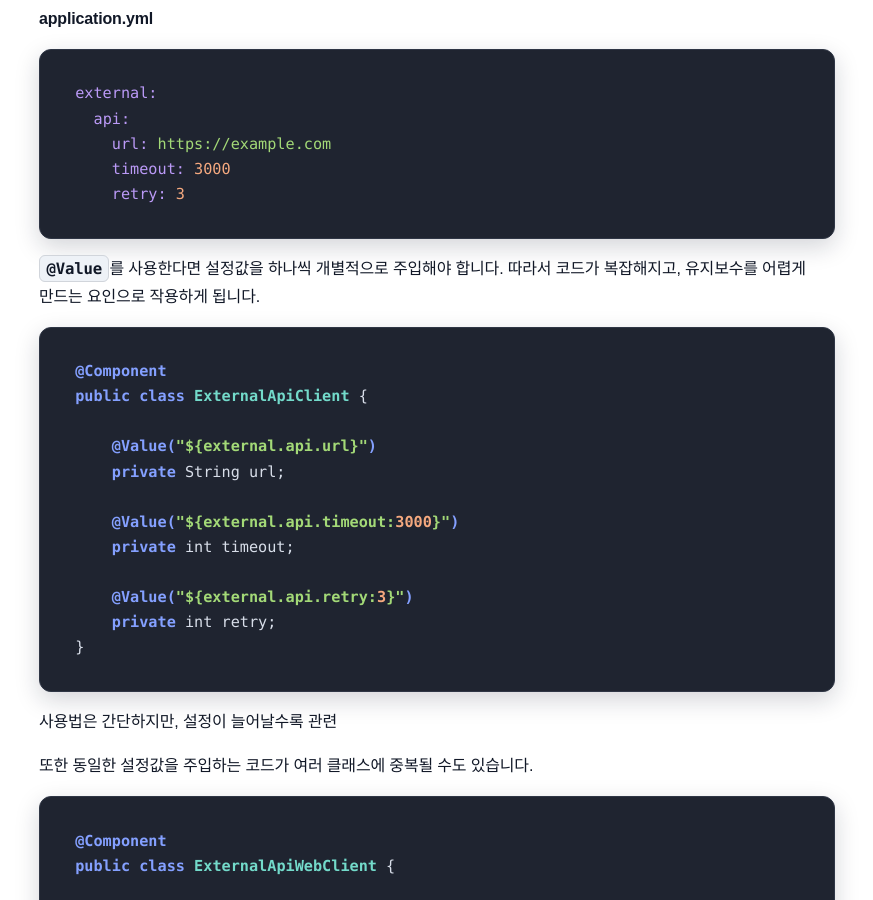
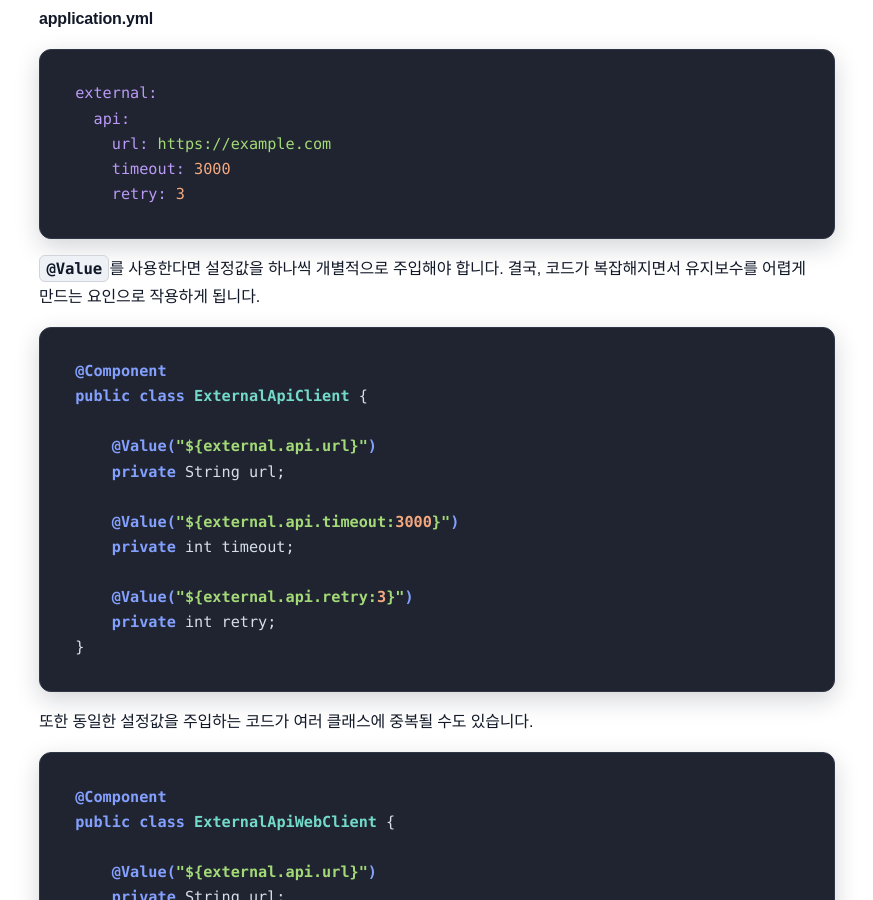
Before and after one commit to sanghoon-lee/sanghoon-lee.github.io, a Jekyll site: the page built from _posts/2026-02-05-Config.md, in a window 1280 px wide and 900 px high, scrolled down 3057 px. Shown: the whole window, without its empty margins (203-1076 px from the left). Built offline with Jekyll 4.4.1, drawn with Linux system fonts in a browser that asks for light colours; nearby versions of some CDN libraries; comment, search, counter and statistics services are not loaded.

````diff
--- a/_posts/2026-02-05-Config.md
+++ b/_posts/2026-02-05-Config.md
@@ -95,7 +95,7 @@ external:
     retry: 3
 ```
 
-`@Value`를 사용한다면 설정값을 하나씩 개별적으로 주입해야 합니다. 따라서 코드가 복잡해지고, 유지보수를 어렵게 만드는 요인으로 작용하게 됩니다.
+`@Value`를 사용한다면 설정값을 하나씩 개별적으로 주입해야 합니다. 결국, 코드가 복잡해지면서 유지보수를 어렵게 만드는 요인으로 작용하게 됩니다.
 
 ```java
 @Component
@@ -111,8 +111,6 @@ public class ExternalApiClient {
     private int retry;
 }
 ```
-
-사용법은 간단하지만, 설정이 늘어날수록 관련
 
 또한 동일한 설정값을 주입하는 코드가 여러 클래스에 중복될 수도 있습니다.
 
````
Also changed, not shown: other parts of _posts/2026-02-05-Config.md (+4 -0 lines).
